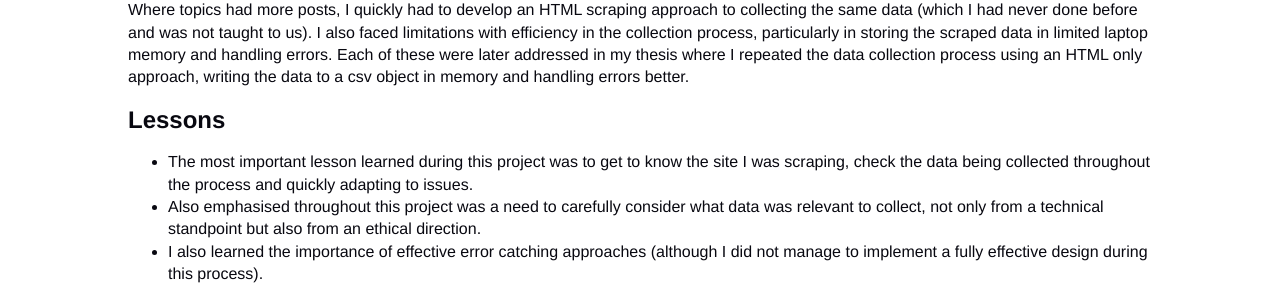
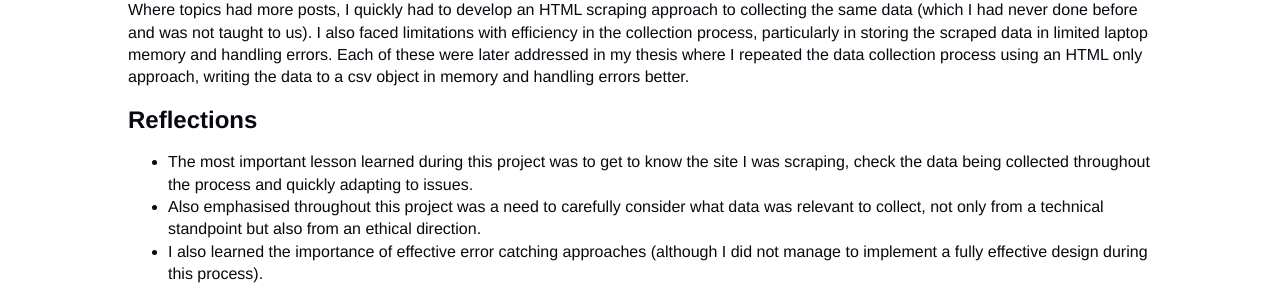
Before and after one commit to JmeF/JmeF.github.io, a Jekyll site: the page built from content/_projects/masters-accessing-data.md, in a window 1280 px wide. Shown: the part 1675-1975 px from the top of the page. Built offline with Jekyll 4.4.1, drawn with Linux system fonts in a browser that asks for light colours; nearby versions of some CDN libraries.

Commit message:
title fix

```diff
--- a/content/_projects/masters-accessing-data.md
+++ b/content/_projects/masters-accessing-data.md
@@ -60,7 +60,7 @@ I used Python in a Jupyter Notebook, using the following libraries:
 
 There were many issues with this approach, given the short timeframe of the module (4 weeks) and the project (1 week). One of the key issues I faced was failing to check how many records were served by the RSS feeds and then realised that it only provided the most recent 15 records. Where topics had more posts, I quickly had to develop an HTML scraping approach to collecting the same data (which I had never done before and was not taught to us). I also faced limitations with efficiency in the collection process, particularly in storing the scraped data in limited laptop memory and handling errors. Each of these were later addressed in my thesis where I repeated the data collection process using an HTML only approach, writing the data to a csv object in memory and handling errors better.
 
-## Lessons
+## Reflections
 - The most important lesson learned during this project was to get to know the site I was scraping, check the data being collected throughout the process and quickly adapting to issues.
 - Also emphasised throughout this project was a need to carefully consider what data was relevant to collect, not only from a technical standpoint but also from an ethical direction.
 - I also learned the importance of effective error catching approaches (although I did not manage to implement a fully effective design during this process).
```
